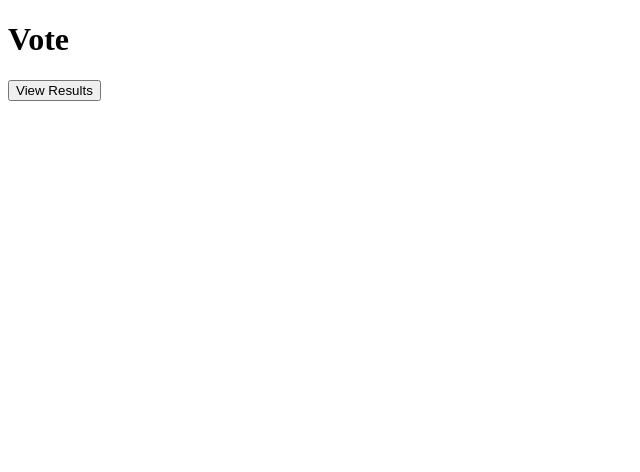
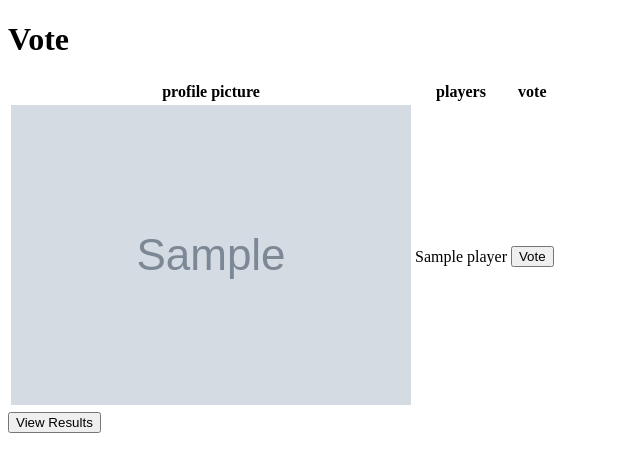
Before and after one commit to itzdxrius/Imposter, a Flask app: page /vote in a window 1280 px wide. Shown: the top 472 px of the page, without its empty margins (0-640 px from the left). Run offline with Flask 3, Linux system fonts and the light colour scheme; tables that the repository leaves empty hold one stand-in row (values such as "Sample post"); grey boxes marked "Sample" are stand-in pictures; parts of the project's set-up code (start-up, migrations or seed data) failed here and were passed over.

Commit message:
added vote button on vote screen

```diff
--- a/app/pages/page_routes.py
+++ b/app/pages/page_routes.py
@@ -67,7 +67,7 @@ def profile():
 
 @pages_bp.route('/vote')
 def vote():
-    return render_template('vote.html')
+    return render_template('vote.html', players=Player.query.all())
 
 @pages_bp.route('/results')
 def results():
--- a/app/templates/lobby.html
+++ b/app/templates/lobby.html
@@ -6,7 +6,7 @@
     </head>
     <body>
         <h1>Imposter</h1>
-        <table>
+        <table id="lobby-player-list">
             <thead>
                 <tr>
                     <th>profile picture</th>
--- a/app/templates/vote.html
+++ b/app/templates/vote.html
@@ -6,6 +6,24 @@
     </head>
     <body>
         <h1>Vote</h1>
+            <table id="lobby-player-list">
+            <thead>
+                <tr>
+                    <th>profile picture</th>
+                    <th>players</th>
+                    <th>vote</th>
+                </tr>
+            </thead>
+            <tbody id="player-list">
+                {% for player in players %}
+                    <tr>
+                        <td><img src={{ player.user.picture }} alt="Profile Picture"></td>
+                        <td>{{ player.name }}</td>
+                        <td><button class="vote-button">Vote</button></td>
+                    </tr>
+                {% endfor %}
+            </tbody>
+        </table>
         <button id="results-button">View Results</button>
         <script src={{ url_for('static', filename='js/buttons.js')}}></script>
     </body>
```
